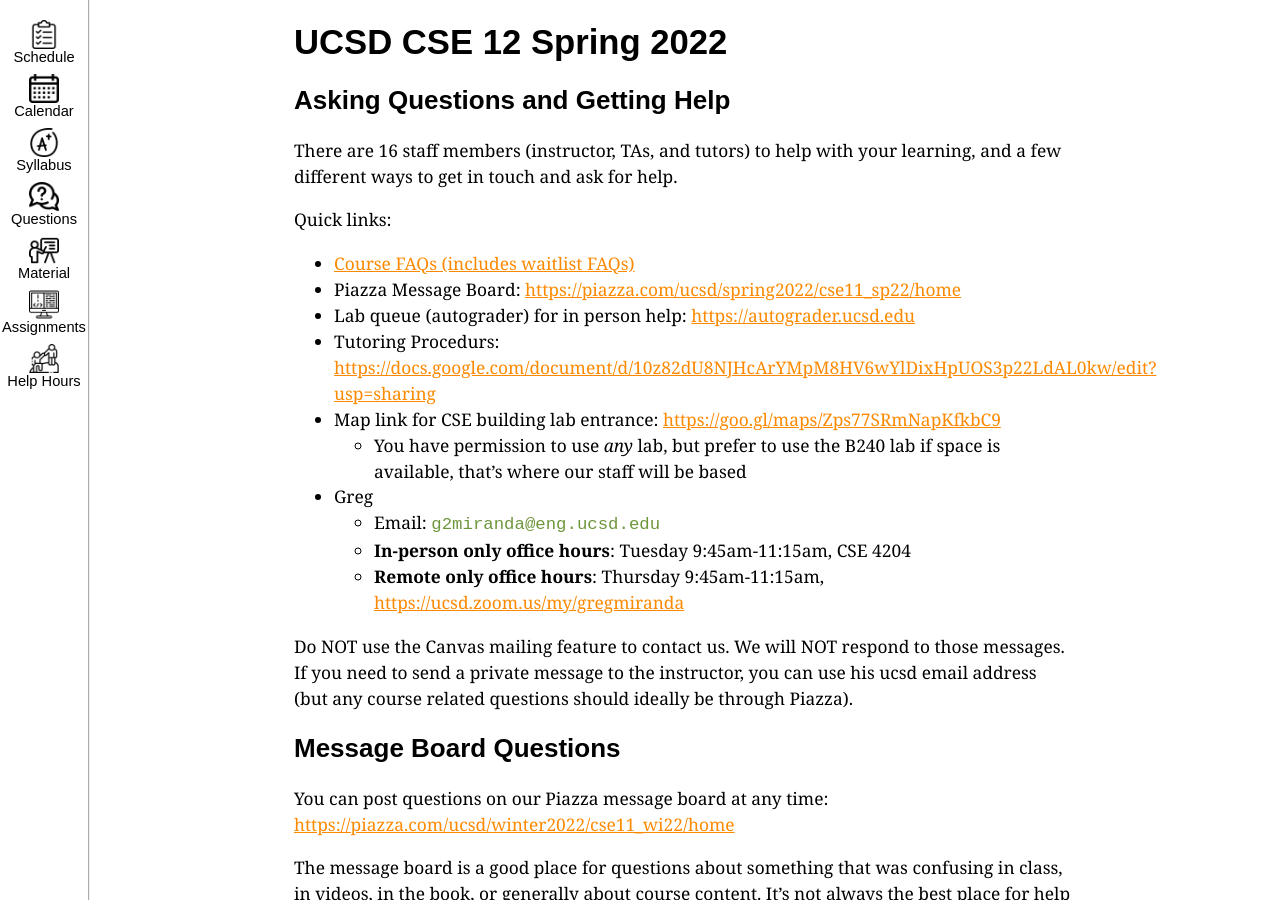
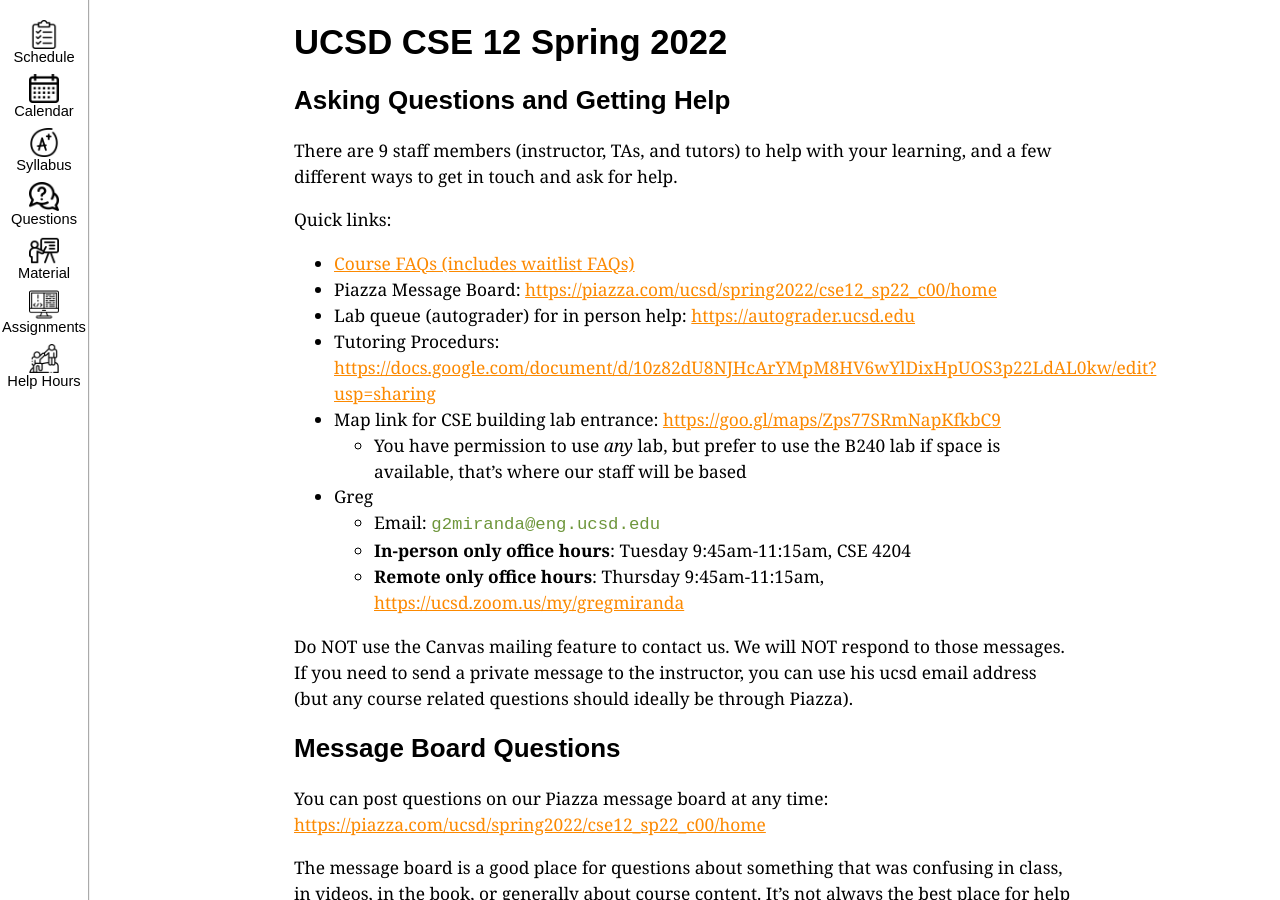
Before and after one commit to memelissa/ucsd-cse12-sp22.github.io, a Jekyll site: the page built from staff-and-help.md, in a window 1280 px wide and 900 px high. Built offline with Jekyll 4.4.1, drawn with Linux system fonts in a browser that asks for light colours; some of the changed text lies outside the part shown.

Commit message:
Update staff-and-help.md

```diff
--- a/staff-and-help.md
+++ b/staff-and-help.md
@@ -5,13 +5,13 @@ title: "UCSD CSE12 – Accelerated Introduction to Programming"
 # UCSD CSE 12 Spring 2022
 ## Asking Questions and Getting Help
 
-There are 16 staff members (instructor, TAs, and tutors) to help with your
+There are 9 staff members (instructor, TAs, and tutors) to help with your
 learning, and a few different ways to get in touch and ask for help.
 
 Quick links:
 
 - [Course FAQs (includes waitlist FAQs)](#faq)
-- Piazza Message Board: [https://piazza.com/ucsd/spring2022/cse11_sp22/home](https://piazza.com/ucsd/spring2022/cse11_sp22/home)
+- Piazza Message Board: [https://piazza.com/ucsd/spring2022/cse12_sp22_c00/home](https://piazza.com/ucsd/spring2022/cse12_sp22_c00/home)
 - Lab queue (autograder) for in person help: [https://autograder.ucsd.edu](https://autograder.ucsd.edu)
 - Tutoring Procedurs: [https://docs.google.com/document/d/10z82dU8NJHcArYMpM8HV6wYlDixHpUOS3p22LdAL0kw/edit?usp=sharing](https://docs.google.com/document/d/10z82dU8NJHcArYMpM8HV6wYlDixHpUOS3p22LdAL0kw/edit?usp=sharing)
 - Map link for CSE building lab entrance: [https://goo.gl/maps/Zps77SRmNapKfkbC9](https://goo.gl/maps/Zps77SRmNapKfkbC9)
@@ -28,7 +28,7 @@ address (but any course related questions should ideally be through Piazza).
 ## Message Board Questions
 
 You can post questions on our Piazza message board at any time:
-[https://piazza.com/ucsd/winter2022/cse11_wi22/home](https://piazza.com/ucsd/winter2022/cse11_wi22/home)
+[https://piazza.com/ucsd/spring2022/cse12_sp22_c00/home](https://piazza.com/ucsd/spring2022/cse12_sp22_c00/home)
 
 The message board is a good place for questions about something that was
 confusing in class, in videos, in the book, or generally about course content.
@@ -96,16 +96,10 @@ the exam (but not necessarily flexibility to take it on other days).
 **What's the course material like?**
 
 You can see a [previous version of the
-course](https://ucsd-cse11-s20.github.io/), which will give you a sense. This
+course](https://ucsd-cse12-sp21.github.io/), which will give you a sense. This
 offering will not be identical, but will be similar.
 
 There is no required textbook for you to purchase for the course. The course uses a combination of online resources and notes from the instructors.
-
-**I'm not sure if I should take CSE11 or CSE8A.**
-
-We endorse the [CSE course placement
-advice](https://cse.ucsd.edu/index.php/undergraduate/courses/cse-course-placement-advice).
-Also feel free to message g2miranda@eng.ucsd.edu if you're not sure.
 
 **Can I audit the course?**
 
@@ -115,7 +109,7 @@ community member, you can view all the podcasts for the problem sessions at
 have any formalized support for auditing the course.
 
 
-**What if I have enrolled in CSE11 but won't be able to be in La Jolla for most
+**What if I have enrolled in CSE12 but won't be able to be in La Jolla for most
 or all of Spring 2022?**
 
 If the attendance policy above doesn't address your situation, please contact
```
